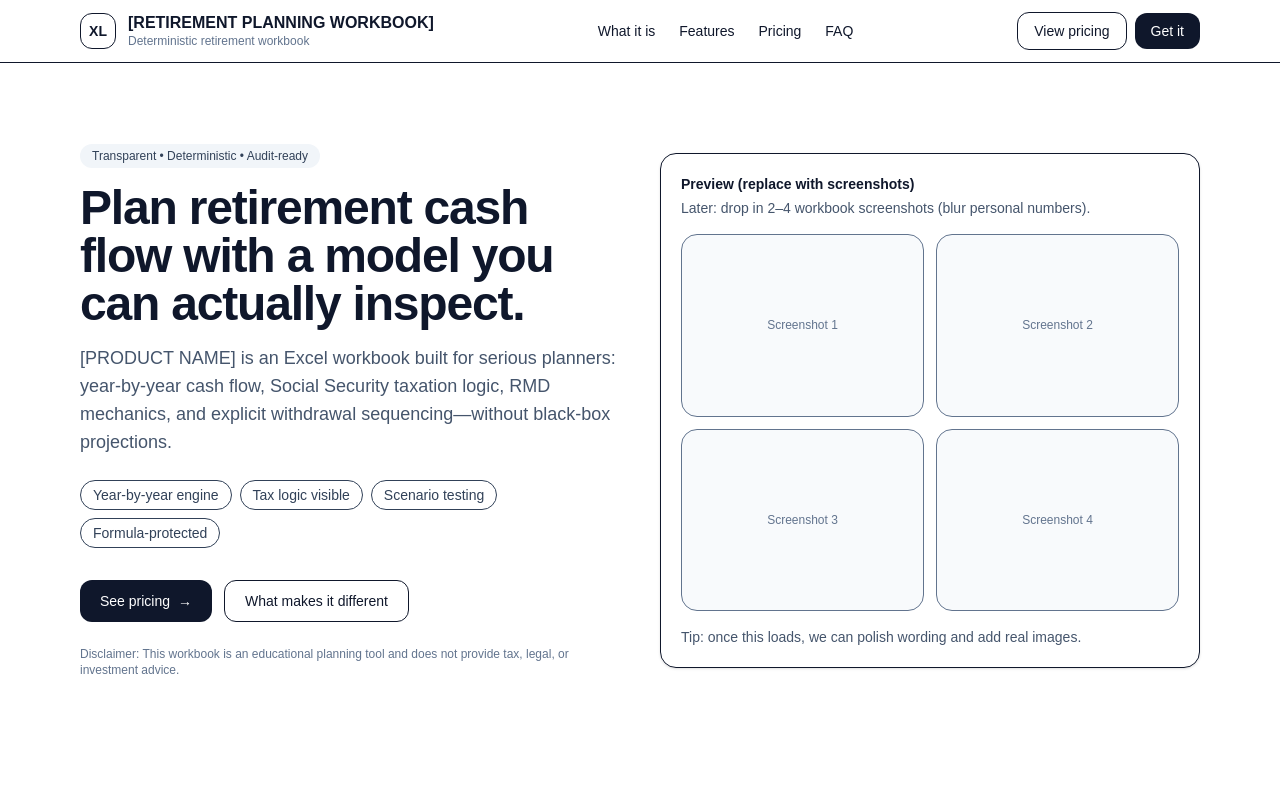
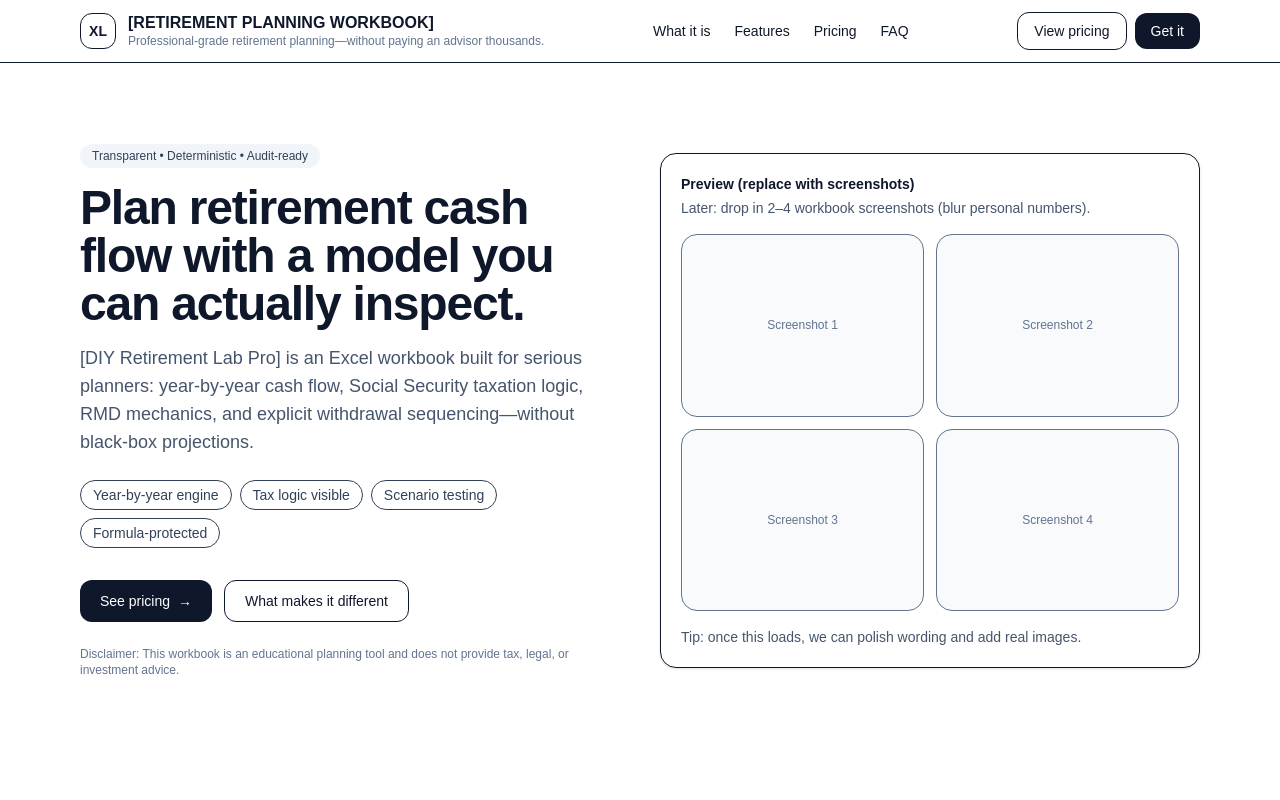
Before and after one commit to mfriedmanccr/Retirement-preview, a Next.js app: page / in a window 1280 px wide. Shown: the top 800 px of the page. Built offline with nearby package versions, Linux system fonts and the light colour scheme.

Commit message:
Update name to DIY Retirement Lab and add assertive tagline

```diff
--- a/app/page.tsx
+++ b/app/page.tsx
@@ -11,7 +11,7 @@ export default function Page() {
             <div className="leading-tight">
               <div className="font-semibold">[RETIREMENT PLANNING WORKBOOK]</div>
               <div className="text-xs text-slate-500">
-                Deterministic retirement workbook
+                Professional-grade retirement planning—without paying an advisor thousands.
               </div>
             </div>
           </div>
@@ -62,7 +62,7 @@ export default function Page() {
               </h1>
 
               <p className="mt-4 max-w-xl text-base text-slate-600 md:text-lg">
-                [PRODUCT NAME] is an Excel workbook built for serious planners:
+                [DIY Retirement Lab Pro] is an Excel workbook built for serious planners:
                 year-by-year cash flow, Social Security taxation logic, RMD mechanics,
                 and explicit withdrawal sequencing—without black-box projections.
               </p>
@@ -379,7 +379,7 @@ export default function Page() {
           <div className="mx-auto max-w-6xl px-4 py-10">
             <div className="flex flex-col gap-6 md:flex-row md:items-center md:justify-between">
               <div className="text-sm">
-                <div className="font-semibold">[PRODUCT NAME]</div>
+                <div className="font-semibold">[DIY Retirement Plan Pro]</div>
                 <div className="text-slate-500">
                   © {new Date().getFullYear()} [YOUR NAME OR LLC]. All rights reserved.
                 </div>
```
